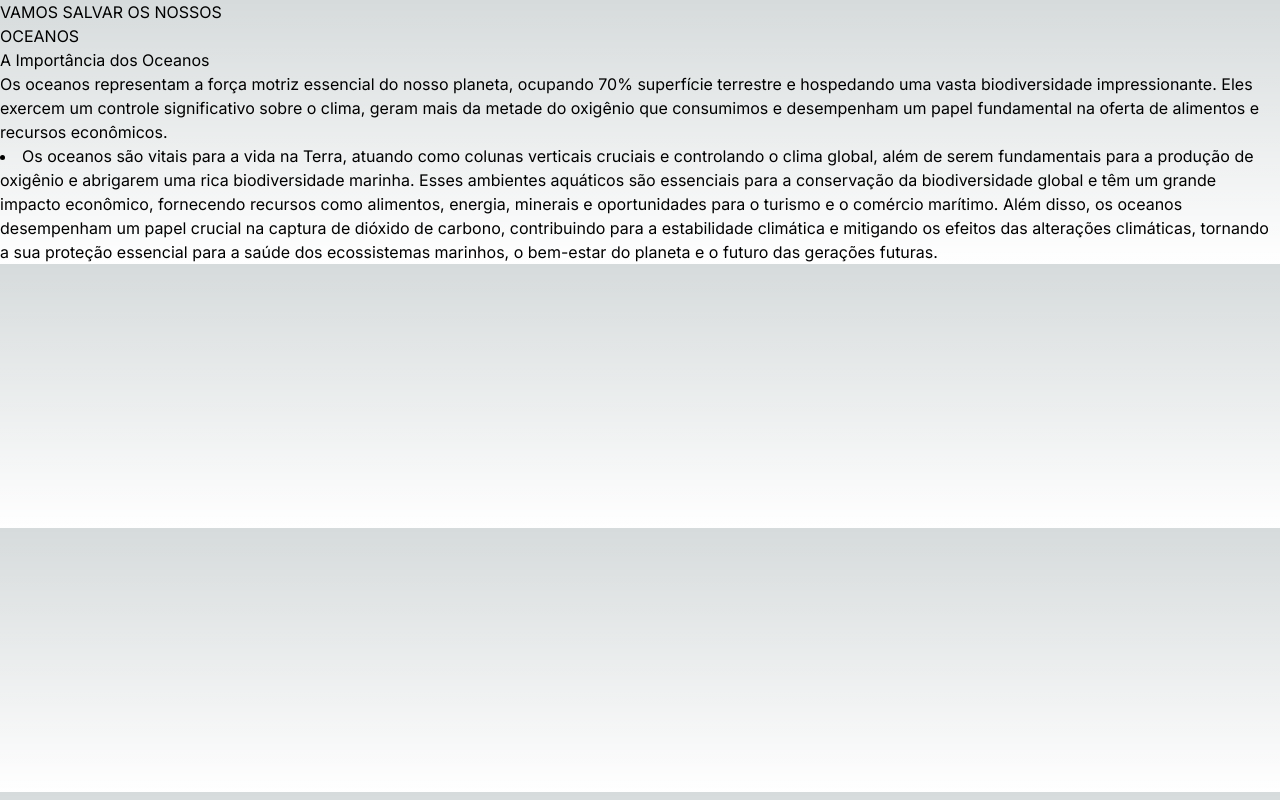
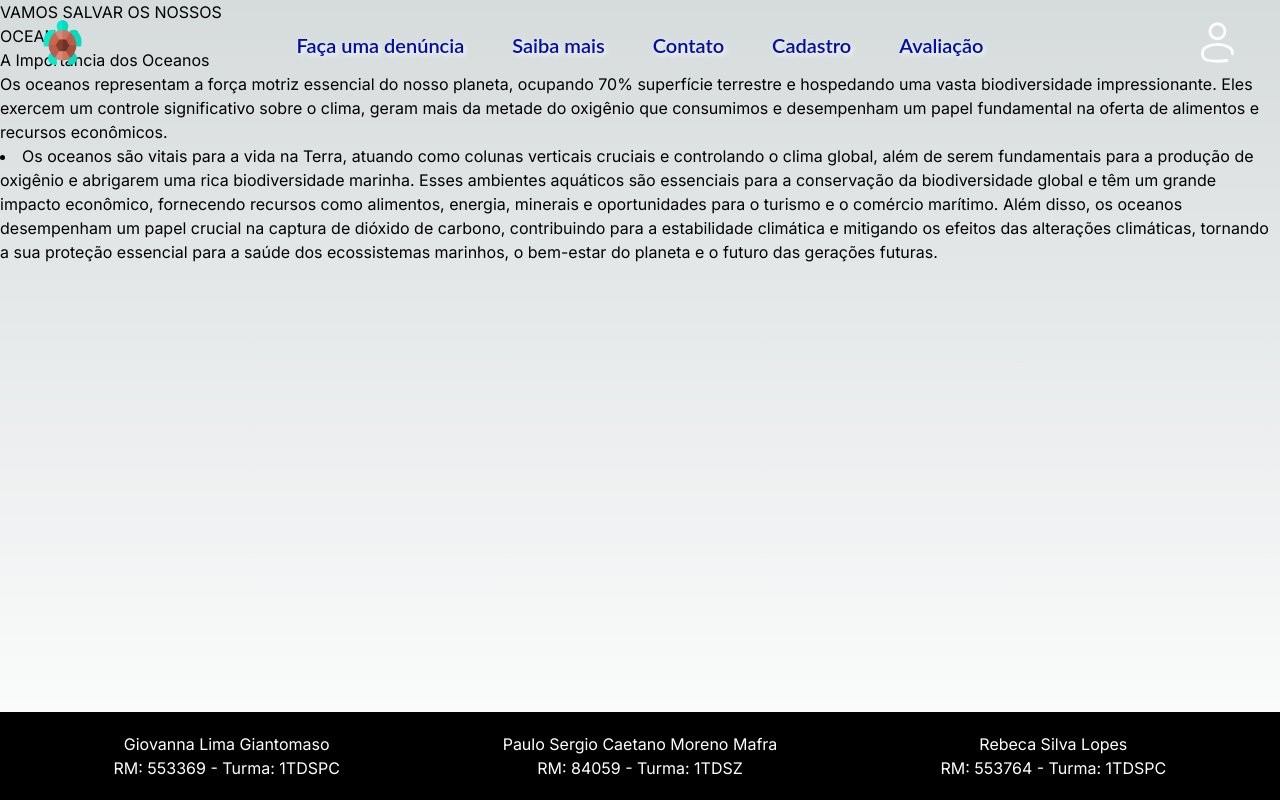
Before and after one commit to GiiGiantomaso/GS-Ocean, a Next.js app: page / in a window 1280 px wide. Built offline with nearby package versions, Linux system fonts and the light colour scheme.

Commit message:
alteração no arquivo layout, adicionando os componentes header e footer

```diff
--- a/src/app/layout.tsx
+++ b/src/app/layout.tsx
@@ -1,22 +1,30 @@
-import type { Metadata } from "next";
+import React, { ReactNode } from "react";
 import { Inter } from "next/font/google";
 import "./globals.css";
+import Header from "./components/Header";
+import Footer from "./components/Footer";
 
 const inter = Inter({ subsets: ["latin"] });
 
-export const metadata: Metadata = {
-  title: "Create Next App",
-  description: "Generated by create next app",
+export const metadata = {
+  title: "Oceanos",
+  description: "Salvar nossos oceanos",
 };
 
-export default function RootLayout({
-  children,
-}: Readonly<{
-  children: React.ReactNode;
-}>) {
+interface RootLayoutProps {
+  children: ReactNode;
+}
+
+export default function RootLayout({ children }: RootLayoutProps) {
   return (
-    <html lang="en">
-      <body className={inter.className}>{children}</body>
+    <html lang="pt-br" style={{ height: "100%" }}>
+      <body className={inter.className} style={{ display: "flex", flexDirection: "column", minHeight: "100vh" }}>
+        <Header />
+        <main style={{ flex: 1 }}>
+          {children}
+        </main>
+        <Footer />
+      </body>
     </html>
   );
 }
```
